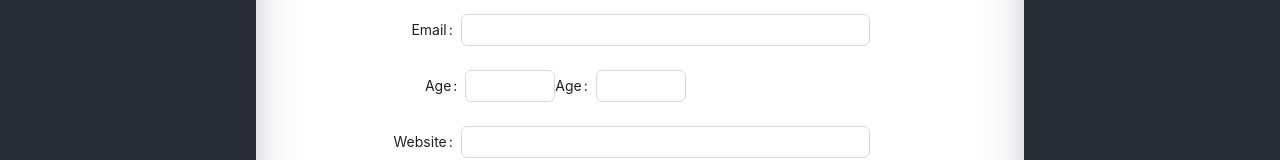
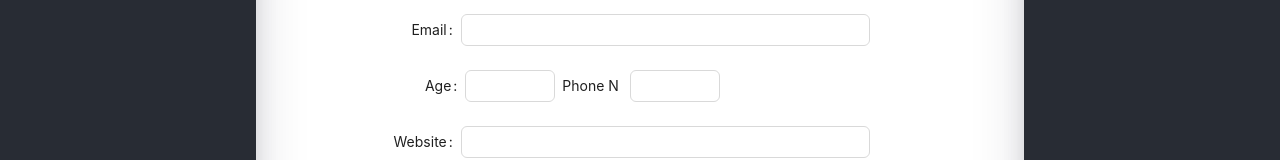
Before and after one commit to akashsdk/developer-info, a React (Create React App) app: page / in a window 1280 px wide. Shown: the part 643-803 px from the top of the page. Built offline with nearby package versions, Linux system fonts and the light colour scheme.

Commit message:
Update contact.js

```diff
--- a/src/Screen/contact.js
+++ b/src/Screen/contact.js
@@ -45,7 +45,7 @@ export default function contact() {
         >
           <Form.Item
             name={["user", "name"]}
-            label="Name"
+            label="Name:"
             rules={[
               {
                 required: true,
@@ -82,15 +82,8 @@ export default function contact() {
             <InputNumber />
           </Form.Item>
           <Form.Item
-            name={["user", "age"]}
-            label="Age"
-            rules={[
-              {
-                type: "number",
-                min: 0,
-                max: 99,
-              },
-            ]}
+            label="Phone No"
+            style={{marginLeft:'10px'}}
           >
             <InputNumber />
           </Form.Item>
```
